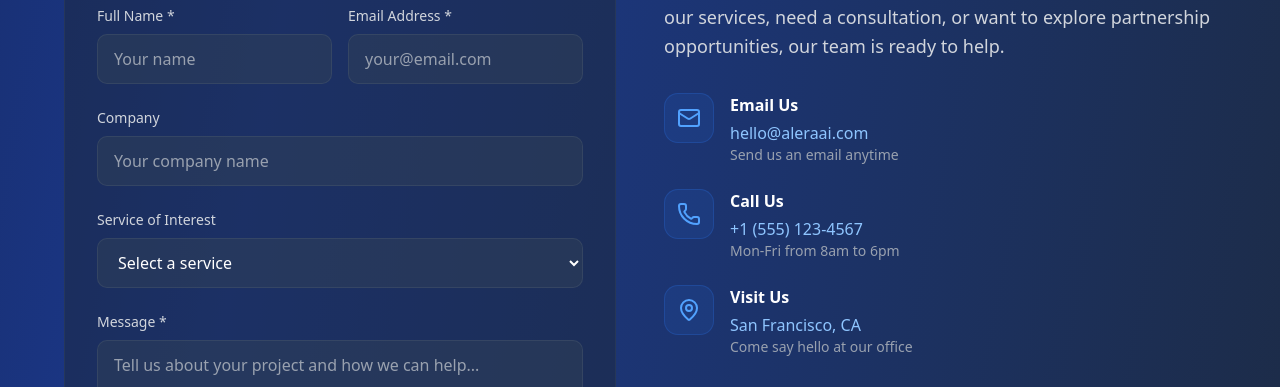
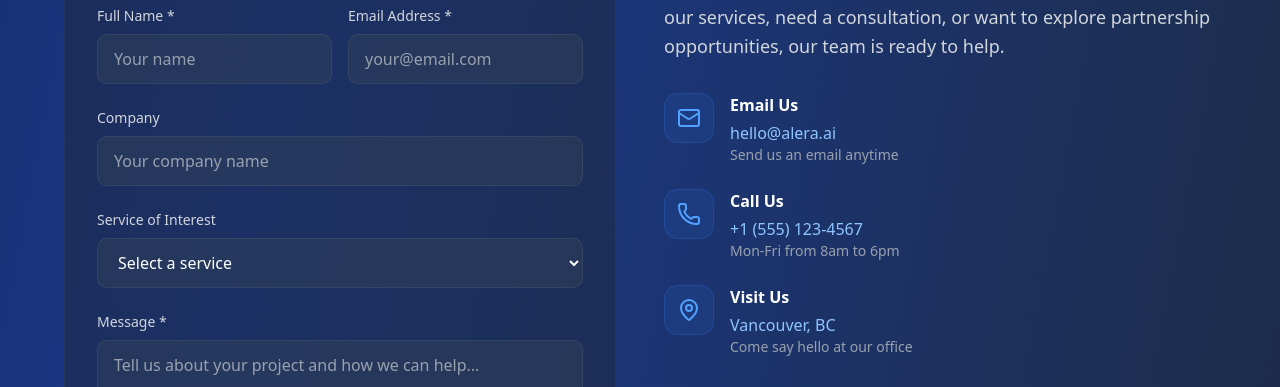
Before and after one commit to AleraAI/alera-ai-website, a React (Vite) app: page / in a window 1280 px wide. Shown: the part 5167-5554 px from the top of the page. Built offline with nearby package versions, Linux system fonts and the light colour scheme.

Commit message:
changing email of support in Contact us

```diff
--- a/src/components/Contact.jsx
+++ b/src/components/Contact.jsx
@@ -29,7 +29,7 @@ const Contact = () => {
     {
       icon: Mail,
       title: "Email Us",
-      content: "hello@aleraai.com",
+      content: "hello@alera.ai",
       description: "Send us an email anytime"
     },
     {
@@ -41,7 +41,7 @@ const Contact = () => {
     {
       icon: MapPin,
       title: "Visit Us",
-      content: "San Francisco, CA",
+      content: "Vancouver, BC",
       description: "Come say hello at our office"
     }
   ];
```
